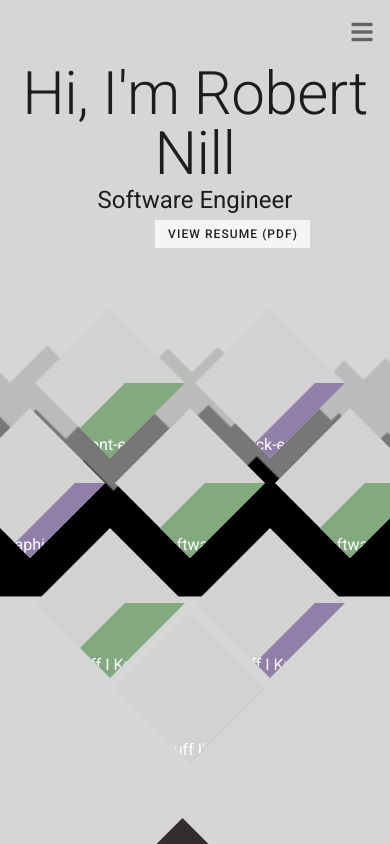
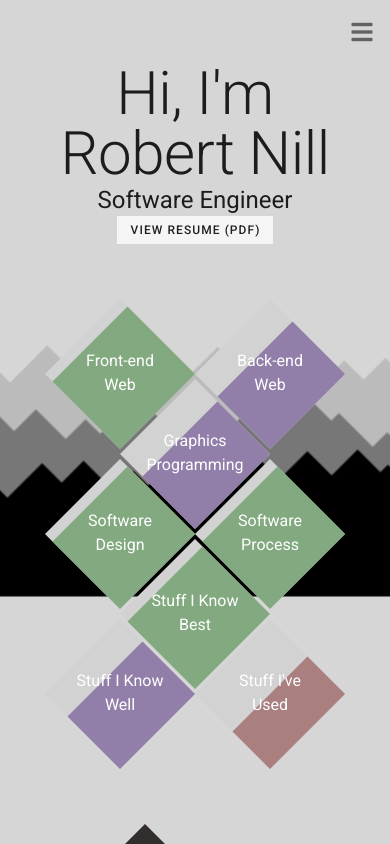
Before and after one commit to rmnill202/2020-portfolio-site, a Vue app: page / in a window 390 px wide. Built offline with nearby package versions, Linux system fonts and the light colour scheme.

Commit message:
Support for 320px devices added to homepage, fix for firefox

```diff
--- a/src/components/ProjectsPanel.vue
+++ b/src/components/ProjectsPanel.vue
@@ -87,6 +87,7 @@ export default {
   width:  200px;
   background-size: 200px 200px;
   position: absolute;
+  top: 0;
   transition: all 0.75s;
   clip-path: polygon(50% 50%,50% 50%,50% 50%,50% 50%);
 }
@@ -100,6 +101,7 @@ export default {
   padding-left: 25px;
   padding-right: 25px;
   position: absolute;
+  top: 0;
   text-align: center;
   color: rgba(255, 255, 255, 255);
   transition: color 0.25s;
@@ -113,6 +115,7 @@ export default {
   padding: 5px 5px 5px 10px;
   width: 200px;
   position: absolute;
+  top: 0;
   text-align: left;
   color: rgba(255, 255, 255, 0);
   transition: color 0.25s;
@@ -147,7 +150,7 @@ export default {
 
 
 /** SMALLER SCRENS **/
-@media screen and (max-width: 1039px) {
+@media screen and (max-width: 1039px) and (min-width: 441px) {
   .project-grid {
     grid-template-columns: repeat(2, 210px);
   }
@@ -265,5 +268,25 @@ export default {
   }
 }
 
+@media screen and (max-width: 440px) {
+  .project-grid {
+    grid-template-columns: repeat(3, 100px);
+  }
+
+  .projects-panel-div {
+    margin-top: 120px;
+  }
+
+
+  .project-diamond:nth-child(2n + 1) {
+    grid-column-start: 1;
+    grid-column-end:   3;
+  }
+  .project-diamond:nth-child(2n + 0) {
+    grid-column-start: 2;
+    grid-column-end:   4;
+  }
+}
+
 
 </style>
--- a/src/components/SkillsPanel.vue
+++ b/src/components/SkillsPanel.vue
@@ -57,53 +57,6 @@ export default {
   grid-column-start: 1;
   grid-column-end:   3;
 }
-.skill-diamond-container:nth-child(1) {
-  grid-column-start: 2;
-  grid-column-end:   3;
-  /* margin-top: -75px;
-  margin-right: 25px; */
-}
-.skill-diamond-container:nth-child(2) {
-  grid-column-start: 3;
-  grid-column-end:   4;
-  margin-bottom: 15px;
-}
-
-.skill-diamond-container:nth-child(3) {
-  grid-column-start: 1;
-  grid-column-end:   3;
-  grid-row-start:   2;
-  grid-row-end:     3;
-  /* margin-left: 15px; */
-  margin-bottom: 35px;
-}
-.skill-diamond-container:nth-child(4) {
-  grid-column-start: 2;
-  grid-column-end:   4;
-  grid-row-start:   2;
-  grid-row-end:     3;
-}
-.skill-diamond-container:nth-child(5) {
-  grid-column-start: 3;
-  grid-column-end:   5;
-  grid-row-start:   2;
-  grid-row-end:     3;
-  /* margin-bottom: 25px; */
-}
-
-.skill-diamond-container:nth-child(6) {
-  grid-column-start: 2;
-  grid-column-end:   3;
-}
-.skill-diamond-container:nth-child(7) {
-  grid-column-start: 3;
-  grid-column-end:   4;
-}
-.skill-diamond-container:nth-child(8) {
-  grid-column-start: 1;
-  grid-column-end:   5;
-  /* margin-left: 20px; */
-}
 
 
 
@@ -136,6 +89,7 @@ export default {
   padding-left: 25px;
   padding-right: 25px;
   position: absolute;
+  top: 0;
   text-align: center;
   color: rgba(255, 255, 255, 255);
   transition: color 0.25s;
@@ -149,6 +103,7 @@ export default {
 .diamond-details {
   width: 150px;
   position: absolute;
+  top: 0;
   text-align: center;
   color: rgba(255, 255, 255, 0);
   transition: color 0.25s;
@@ -197,7 +152,104 @@ export default {
   width:  150px;
   background-size: 150px 150px;
   position: absolute;
+  top: 0;
   transition: all 0.5s;
 }
 
+/* Larger screens */
+@media screen and (min-width: 481px) {
+
+  .skill-diamond-container:nth-child(1) {
+    grid-column-start: 2;
+    grid-column-end:   3;
+    /* margin-top: -75px;
+    margin-right: 25px; */
+  }
+  .skill-diamond-container:nth-child(2) {
+    grid-column-start: 3;
+    grid-column-end:   4;
+
+
+    margin-bottom: 5px;
+  }
+
+  .skill-diamond-container:nth-child(3) {
+    grid-column-start: 1;
+    grid-column-end:   3;
+    grid-row-start:   2;
+    grid-row-end:     3;
+    /* margin-left: 15px; */
+
+
+    margin-bottom: 25px;
+  }
+  .skill-diamond-container:nth-child(4) {
+    grid-column-start: 2;
+    grid-column-end:   4;
+    grid-row-start:   2;
+    grid-row-end:     3;
+  }
+  .skill-diamond-container:nth-child(5) {
+    grid-column-start: 3;
+    grid-column-end:   5;
+    grid-row-start:   2;
+    grid-row-end:     3;
+    /* margin-bottom: 25px; */
+  }
+
+  .skill-diamond-container:nth-child(6) {
+    grid-column-start: 2;
+    grid-column-end:   3;
+  }
+  .skill-diamond-container:nth-child(7) {
+    grid-column-start: 3;
+    grid-column-end:   4;
+  }
+  .skill-diamond-container:nth-child(8) {
+    grid-column-start: 1;
+    grid-column-end:   5;
+    /* margin-left: 20px; */
+  }
+}
+
+/* Smaller screens */
+@media screen and (max-width: 599px) {
+  .skill-grid {
+    grid-template-columns: repeat(5, 155px);
+  }
+
+  .skill-diamond-container {
+    margin-top: -70px;
+  }
+}
+
+@media screen and (max-width: 480px) {
+  .skill-grid {
+    grid-template-columns: repeat(2, 150px);
+  }
+
+  .skill-diamond-container {
+    display: flex;
+    justify-content: center;
+    align-items: center;
+  }
+
+  .skill-diamond-container {
+    margin-top: -70px;
+  }
+
+  .skill-diamond-container:nth-child(3n + 0) {
+    grid-column-start: 1;
+    grid-column-end:   3;
+  }
+  .skill-diamond-container:nth-child(3n + 1) {
+    grid-column-start: 1;
+    grid-column-end:   2;
+  }
+  .skill-diamond-container:nth-child(3n + 2) {
+    grid-column-start: 2;
+    grid-column-end:   3;
+  }
+}
+
 </style>
--- a/src/views/Home.vue
+++ b/src/views/Home.vue
@@ -2,8 +2,9 @@
   <div class="homepage-div">
     <!-- Intro - Statement, degrees -->
     <div class="homepage-intro">
-      <div class="display-3">Hi, I'm Robert Nill</div>
-      <div class="headline">Software Engineer <v-btn tile depressed small class="resume-button">View Resume (PDF)</v-btn> </div>
+      <div class="display-3 intro-name">Hi, I'm Robert Nill</div>
+      <div class="headline">Software Engineer </div>
+      <v-btn tile depressed small class="resume-button">View Resume (PDF)</v-btn>
       <!-- <div class="headline">Employment history</div> -->
       <!-- <div v-for="e in info.prof_experience">{{e.date}} - {{e.title}}</div> -->
       <!-- <div>TO DO - Resume link or history?</div> -->
@@ -68,7 +69,18 @@ export default {
 }
 
 .resume-button {
-  margin-left: 80px;
+  margin: auto 0px auto auto;
+}
+
+.homepage-intro {
+  display: grid;
+  grid-template-columns: 50% 50%;
+  grid-template-rows: min-content min-content;
+  max-width: 450px;
+}
+.intro-name {
+  grid-column-start: 1;
+  grid-column-end: 3;
 }
 
 /* .project-bg {
@@ -95,14 +107,34 @@ export default {
     text-align: center;
   }
 
+  .homepage-intro {
+    margin: 0px auto;
+  }
+
   .homepage-skills, .homepage-portfolio {
     grid-column-start: 1;
     grid-column-end: 2;
     margin: 0px;
   }
 
+}
+
+@media screen and (max-width: 599px) {
+  .homepage-intro {
+    grid-template-columns: 100%;
+  }
+  .intro-name {
+    grid-column-start: 1;
+    grid-column-end: 2;
+  }
   .resume-button {
-    margin-left: 75px;
+    margin: auto;
+  }
+}
+
+@media screen and (max-width: 480px) {
+  .homepage-intro {
+    max-width: 300px;
   }
 }
 </style>
```
